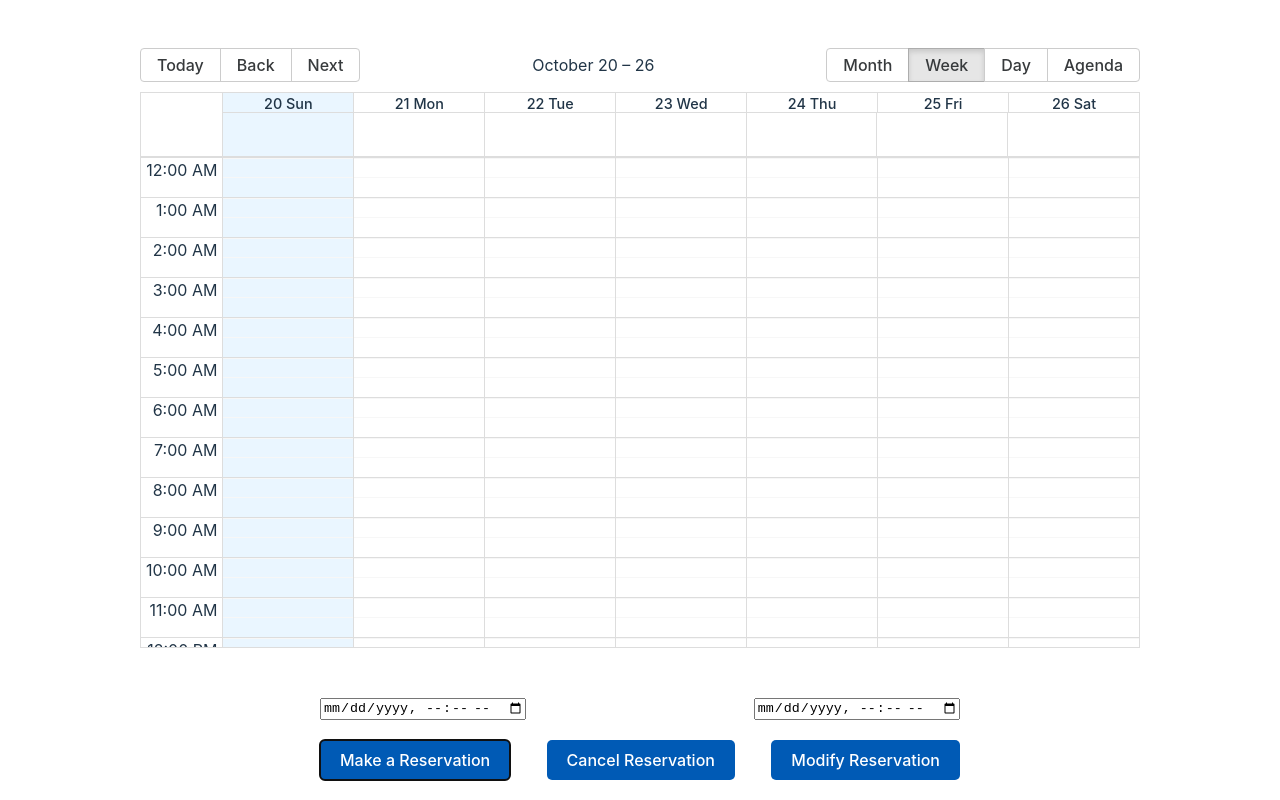
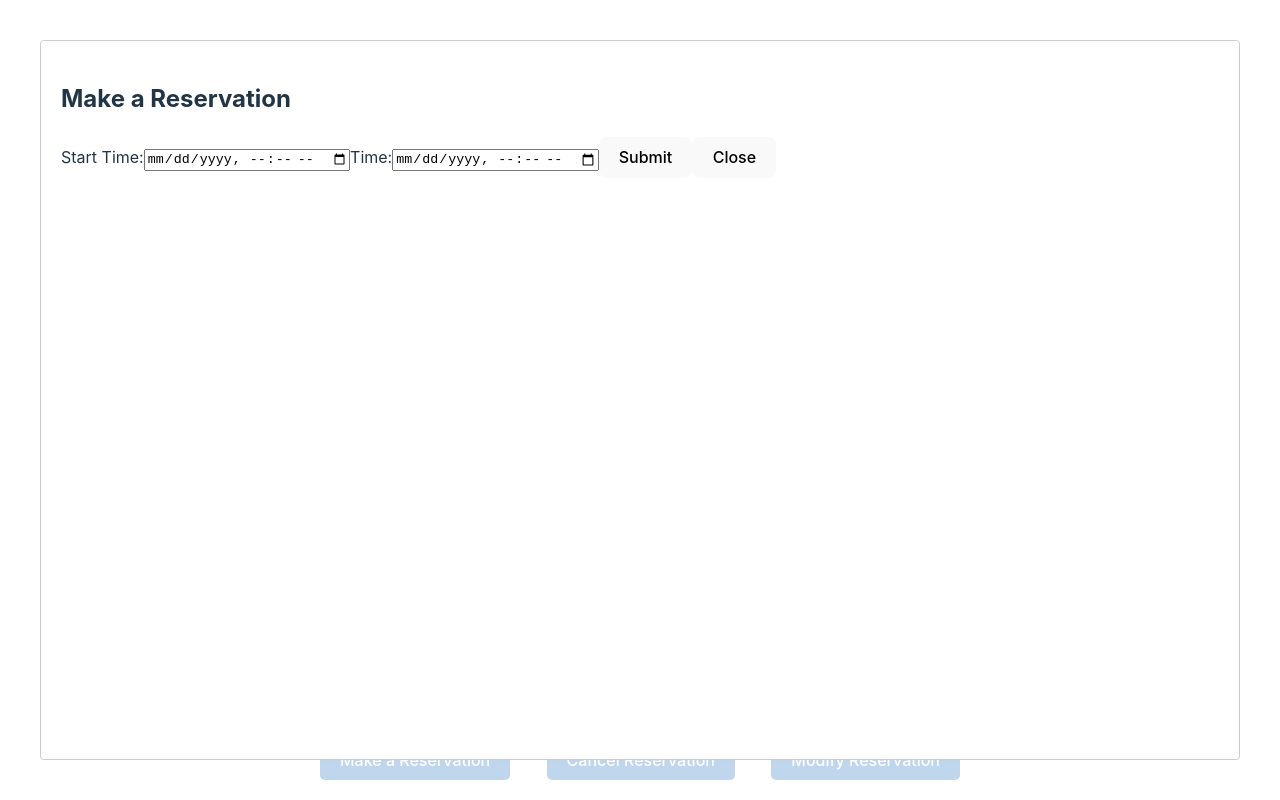
Before and after one commit to ev-registration-system/ev-registration-system, a React (Vite) app in the folder frontend/: page / in a window 1280 px wide. Both pictures are taken after a click on the button "Make a Reservation". Shown: the part 108-908 px from the top of the page. Built offline with nearby package versions, Linux system fonts and the light colour scheme; no server answers.

Commit message:
Set up a modal view for the make a reservation button

```diff
--- a/frontend/package.json
+++ b/frontend/package.json
@@ -15,7 +15,8 @@
     "moment-timezone": "^0.5.46",
     "react": "^18.3.1",
     "react-big-calendar": "^1.15.0",
-    "react-dom": "^18.3.1"
+    "react-dom": "^18.3.1",
+    "react-modal": "^3.16.1"
   },
   "devDependencies": {
     "@eslint/js": "^9.11.1",
@@ -23,6 +24,7 @@
     "@types/react": "^18.3.10",
     "@types/react-big-calendar": "^1.8.12",
     "@types/react-dom": "^18.3.0",
+    "@types/react-modal": "^3.16.3",
     "@vitejs/plugin-react": "^4.3.2",
     "eslint": "^9.11.1",
     "eslint-plugin-react-hooks": "^5.1.0-rc.0",
--- a/frontend/src/components/reservationButtons.tsx
+++ b/frontend/src/components/reservationButtons.tsx
@@ -2,19 +2,29 @@ import React from 'react';
 import '../stylings/reservationButtons.css'
 import { collection, addDoc, Timestamp } from "firebase/firestore";
 import { db } from "../firebase";
-import { useRef } from "react";
+import { useState } from "react";
+import Modal from 'react-modal';
 
 export default function reservationButtons() {
-    const startTime = useRef<HTMLInputElement>(null);
-    const endTime = useRef<HTMLInputElement>(null);
+    //const startTime = useRef<HTMLInputElement>(null);
+    //const endTime = useRef<HTMLInputElement>(null);
     const ref = collection(db, "bookings");
 
-    const handleBooking = async (e: React.FormEvent) => {
+    const [modalIsOpen, setModelIsOpen] = useState(false)
+    const [startTime, setStartTime] = useState('');
+    const [endTime, setEndTime] = useState('');
+
+    const openModal = () => setModelIsOpen(true);
+    const closeModal = () => setModelIsOpen(false);
+
+    const handleSubmit = async (e: React.FormEvent) => {
         e.preventDefault();
+        console.log('Start Time:', startTime);
+        console.log('End Time:', endTime);
 
-        if (startTime.current && endTime.current) {
-            const start = new Date(startTime.current.value);
-            const end = new Date(endTime.current.value);
+        if (startTime && endTime) {
+            const start = new Date(startTime);
+            const end = new Date(endTime);
             let data = {
                 startTime: Timestamp.fromDate(start),
                 endTime: Timestamp.fromDate(end)
@@ -22,28 +32,56 @@ export default function reservationButtons() {
 
             try {
                 await addDoc(ref, data);
-                console.log("Booking added!");
+                console.log("Booking added Successfully!");
             } catch (error) {
                 console.error("Error adding booking: ", error);
             }
         }
 
-
+        closeModal();
     };
 
     return (
         <div>
             {/* Input fields for start and end times */}
             <div style={{ display: 'flex', justifyContent: 'space-between', width: '50%', margin: '20px auto' }}>
-                <input type="datetime-local" ref={startTime} placeholder="Enter the start time" required />
-                <input type="datetime-local" ref={endTime} placeholder="Enter the end time" required />
+                <input type="datetime-local" value={startTime} onChange={(e) => setStartTime(e.target.value)} placeholder="Enter the start time" required />
+                <input type="datetime-local" value={endTime} onChange={(e) => setEndTime(e.target.value)} placeholder="Enter the end time" required />
             </div>
 
             {/* Buttons */}
             <div style={{ display: 'flex', justifyContent: 'space-between', width: '50%', margin: '20px auto' }}>
-                <button className="button" onClick={handleBooking}>Make a Reservation</button>
+                <button className="button" onClick={openModal}>Make a Reservation</button>
                 <button className="button" onClick={() => console.log('Delete clicked')}>Cancel Reservation</button>
                 <button className="button" onClick={() => console.log('Update clicked')}>Modify Reservation</button>
+            </div>
+
+            <div>
+                <Modal isOpen={modalIsOpen} onRequestClose={closeModal}>
+                    <h2>Make a Reservation</h2>
+                    <form onSubmit={handleSubmit}>
+                        <label>
+                            Start Time:
+                            <input
+                                type="datetime-local"
+                                value={startTime}
+                                onChange={(e) => setStartTime(e.target.value)}
+                                required
+                            />
+                        </label>
+                        <label>
+                            Time:
+                            <input
+                                type="datetime-local"
+                                value={endTime}
+                                onChange={(e) => setEndTime(e.target.value)}
+                                required
+                            />
+                        </label>
+                        <button type="submit">Submit</button>
+                        <button type="button" onClick={closeModal}>Close</button>
+                    </form>
+                </Modal>
             </div>
         </div>
     );
```
Also changed, not shown: 1 other file (tests, documents, lock files or other folders).
